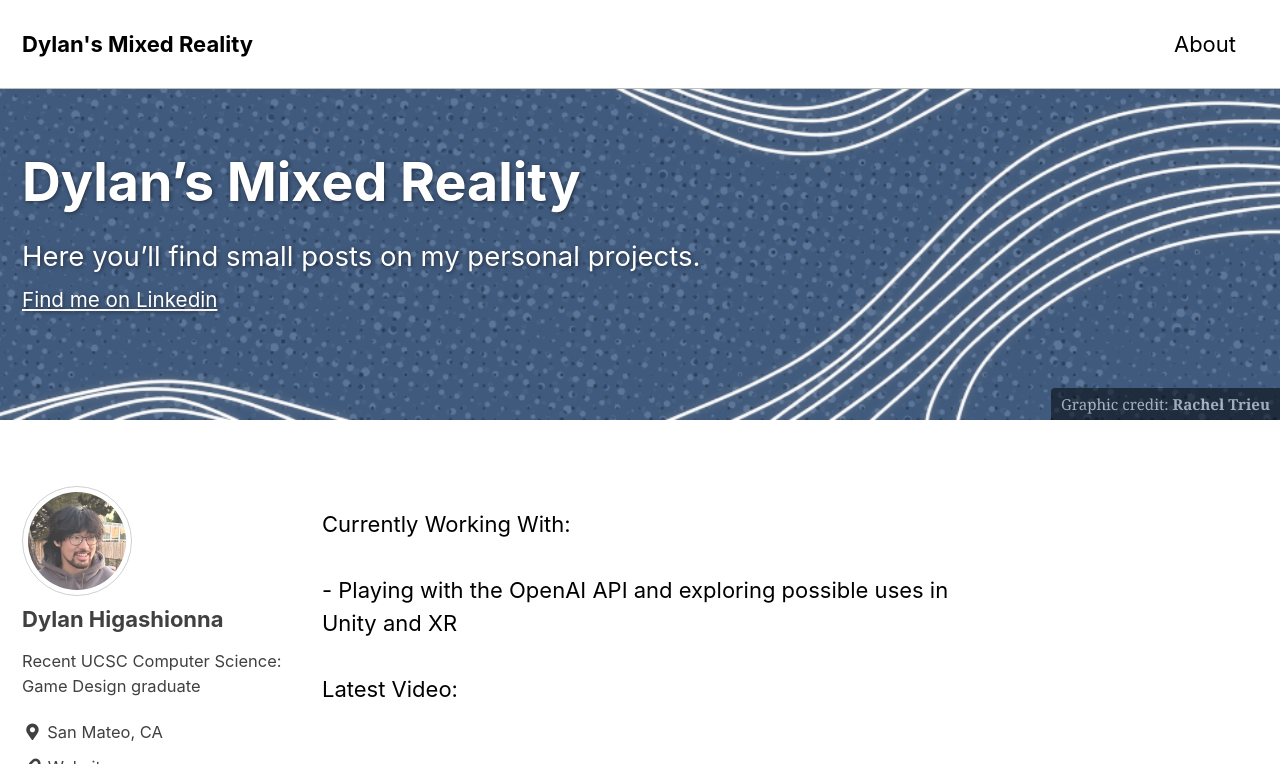
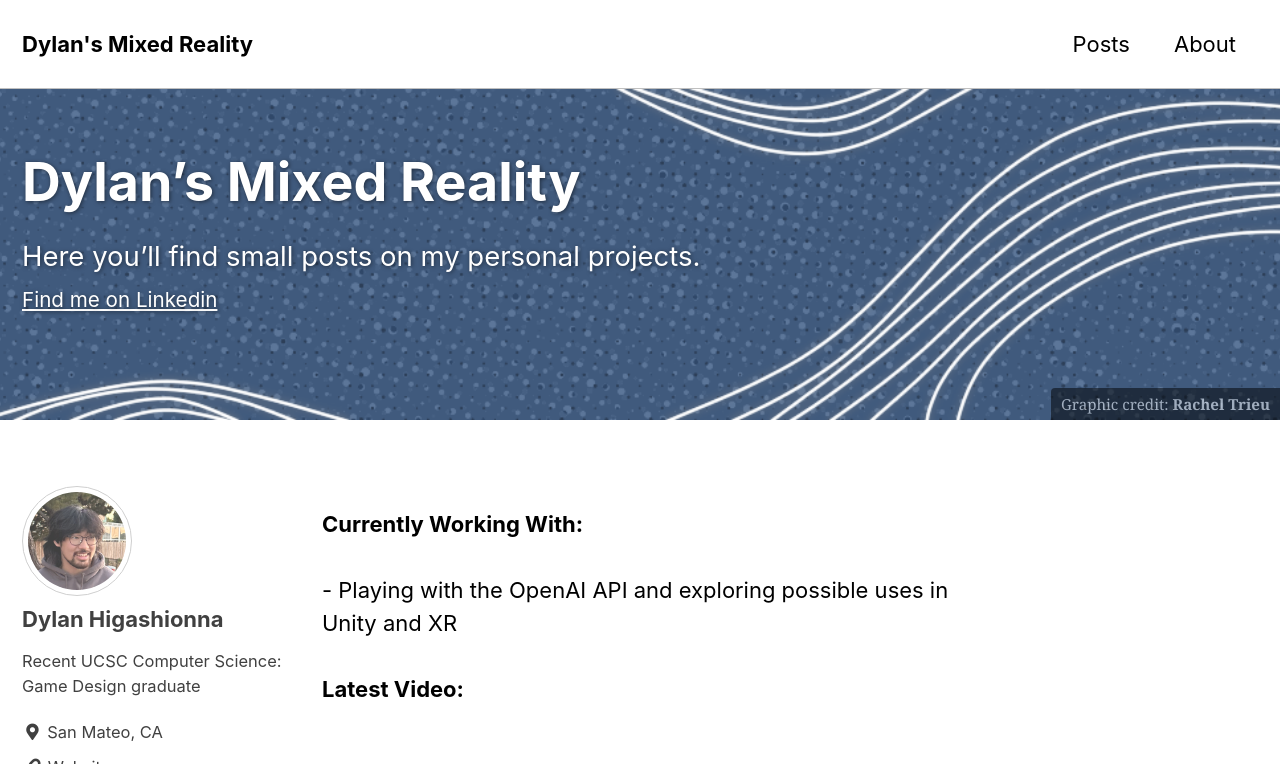
Before and after one commit to dylhigaXR/dylhigaXR.github.io, a Jekyll site: the page built from index.html, in a window 1280 px wide and 900 px high, cut to the strip 0-764 px from the top of the window. Built offline with Jekyll 4.4.1, drawn with Linux system fonts in a browser that asks for light colours; cached includes are drawn as plain includes; the list of posts is cut into pages by our own code.

Commit message:
+added tab

```diff
--- a/_data/navigation.yml
+++ b/_data/navigation.yml
@@ -1,9 +1,9 @@
 # main links
 main:
+  - title: "Posts"
+    url: /year-archive/
   - title: "About"
     url: /about/
-  # - title: "Sample Posts"
-  #   url: /year-archive/
   # - title: "Sample Collections"
   #   url: /collection-archive/
   # - title: "Sitemap"
--- /dev/null
+++ b/_pages/year-archive.markdown
@@ -0,0 +1,6 @@
+---
+title: "Posts by Year"
+permalink: /year-archive/
+layout: posts
+author_profile: true
+---
--- a/index.html
+++ b/index.html
@@ -9,8 +9,8 @@ excerpt: >
   Here you'll find small posts on my personal projects.<br />
   <small><a href="https://www.linkedin.com/in/dylhiga/">Find me on Linkedin</a></small>
 ---
-<p>Currently Working With:<br /><br />
+<p><b>Currently Working With:</b><br /><br />
 - Playing with the OpenAI API and exploring possible uses in Unity and XR <br /><br />
-Latest Video:
+<b>Latest Video:</b>
 </p><br />
 <iframe width="560" height="315" src="https://www.youtube.com/embed/Nc1YIM9tRsw?si=UEiVrSVQBsrxB178" title="YouTube video player" frameborder="0" allow="accelerometer; autoplay; clipboard-write; encrypted-media; gyroscope; picture-in-picture; web-share" allowfullscreen></iframe>
```
